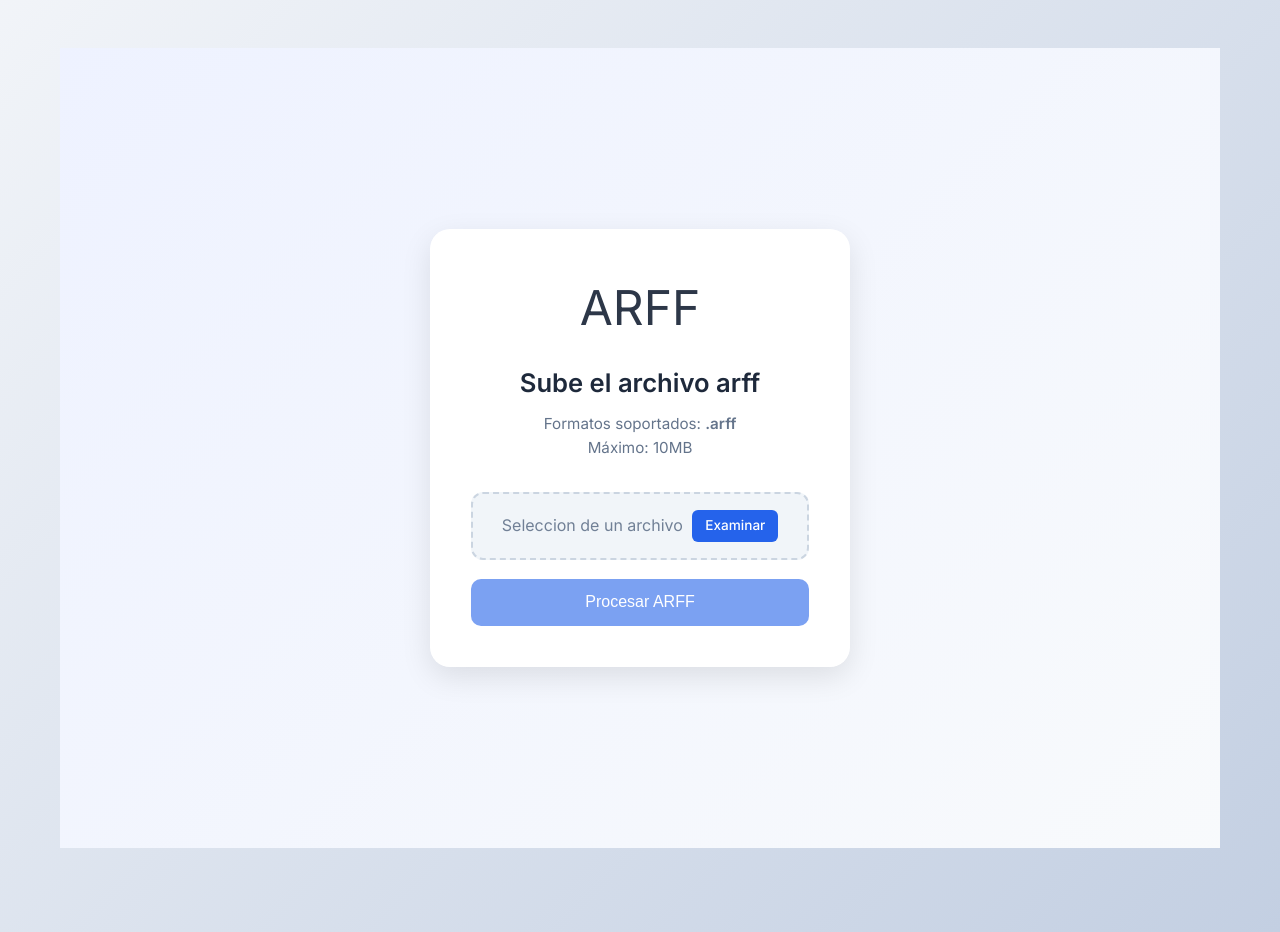
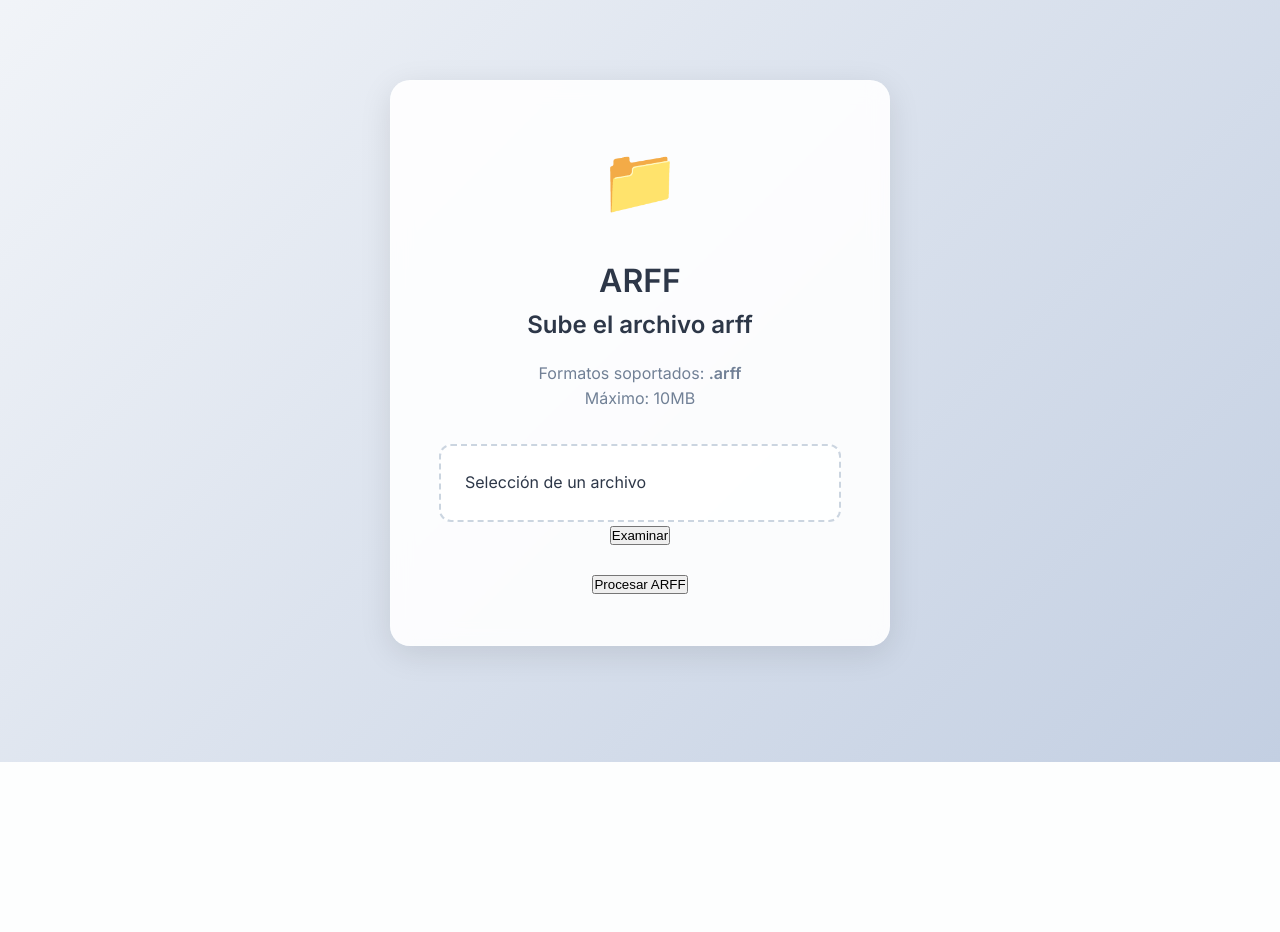
Before and after one commit to gaelmontoya/Archivos-Arff, a Django app: page / in a window 1280 px wide. Shown: the part 169-1101 px from the top of the page. After the commit the page ends 931 px from the top, so only its background shows below. Run offline with Django 5.2, Linux system fonts and the light colour scheme.

Commit message:
Refactor ARFF upload form and styles

```diff
--- a/templates/app_arff/upload.html
+++ b/templates/app_arff/upload.html
@@ -3,67 +3,64 @@
 {% block title %}Subir ARFF - Visualizador{% endblock %}
 
 {% block content %}
-<div class="upload-container" style="display:flex; justify-content:center; align-items:center; height:100vh; background:linear-gradient(135deg, #eef2ff 0%, #f8fafc 100%); font-family:'Inter', sans-serif;">
-
-    <div class="upload-card" style="background:#fff; width:420px; padding:2.5rem; border-radius:20px; box-shadow:0 10px 30px rgba(0,0,0,0.1); text-align:center;">
-
-        <div class="upload-icon" style="font-size:3rem; margin-bottom:1rem;">ARFF</div>
-        <h2 style="font-size:1.6rem; font-weight:600; color:#1e293b; margin-bottom:0.5rem;">Sube el archivo arff</h2>
-        <p class="upload-description" style="color:#64748b; font-size:0.95rem; margin-bottom:2rem;">
+<div class="upload-container">
+    <div class="upload-card">
+        <div class="upload-icon">📁</div>
+        <h1>ARFF</h1>
+        <h2>Sube el archivo arff</h2>
+        <p class="upload-description">
             Formatos soportados: <strong>.arff</strong><br>
             Máximo: 10MB
         </p>
 
-        <form id="uploadForm" class="upload-form">
-            <div class="file-input-wrapper" style="margin-bottom:1.2rem;">
-                <input type="file" id="arffFile" accept=".arff" class="file-input" style="display:none;">
-                <label for="arffFile" class="file-label"
-                       style="display:flex; justify-content:center; align-items:center; gap:0.6rem; background:#f1f5f9; border:2px dashed #cbd5e1; color:#334155; padding:1rem; border-radius:12px; cursor:pointer; transition:all 0.3s;">
-                    <span class="file-label-text">Seleccion de un archivo</span>
-                    <span class="file-label-browse" style="background:#2563eb; color:white; padding:0.3rem 0.8rem; border-radius:6px; font-size:0.85rem;">Examinar</span>
+        <!-- Formulario funcional -->
+        <form method="post" enctype="multipart/form-data" class="upload-form">
+            {% csrf_token %}
+            <div class="file-input-wrapper">
+                <input type="file" name="file" id="fileInput" accept=".arff" required hidden>
+                <label for="fileInput" class="file-label">
+                    Selección de un archivo
                 </label>
+                <button type="button" class="browse-btn" onclick="document.getElementById('fileInput').click();">
+                    Examinar
+                </button>
             </div>
 
-            <div id="fileInfo" class="file-info hidden"
-                 style="display:flex; justify-content:space-between; align-items:center; background:#f8fafc; border:1px solid #e2e8f0; border-radius:8px; padding:0.6rem 1rem; margin-bottom:1.2rem;">
-                <span id="fileName" class="file-name" style="font-size:0.9rem; color:#334155; overflow:hidden; text-overflow:ellipsis; white-space:nowrap;"></span>
-                <button type="button" id="removeFile" class="remove-btn"
-                        style="border:none; background:none; color:#ef4444; font-size:1.2rem; cursor:pointer;">×</button>
-            </div>
+            <!-- Mostrar nombre del archivo -->
+            <div id="fileNameDisplay" class="file-name"></div>
 
-            <button type="submit" id="uploadBtn" class="upload-btn" disabled
-                    style="width:100%; background:#2563eb; color:white; padding:0.9rem; border:none; border-radius:10px; font-size:1rem; font-weight:500; cursor:not-allowed; transition:all 0.3s;">
-                <span class="btn-text">Procesar ARFF</span>
-                <div class="loading-spinner hidden"
-                     style="margin-left:0.5rem; width:16px; height:16px; border:3px solid rgba(255,255,255,0.4); border-top:3px solid #fff; border-radius:50%; animation:spin 1s linear infinite;"></div>
+            <!-- Mostrar error (si existe) -->
+            {% if error %}
+            <p class="error-msg">{{ error }}</p>
+            {% endif %}
+
+            <button type="submit" id="processBtn" class="process-btn">
+                Procesar ARFF
             </button>
         </form>
-
-        <div id="message" class="message hidden"
-             style="margin-top:1.2rem; font-size:0.95rem; color:#334155;"></div>
     </div>
 </div>
-
-<style>
-@keyframes spin {
-  0% { transform: rotate(0deg); }
-  100% { transform: rotate(360deg); }
-}
-.file-label:hover {
-  background:#e2e8f0;
-  border-color:#2563eb;
-}
-.upload-btn.enabled {
-  cursor:pointer !important;
-  background:#2563eb !important;
-}
-.upload-btn.enabled:hover {
-  background:#1d4ed8 !important;
-}
-</style>
-
 {% endblock %}
 
 {% block scripts %}
-<script src="/static/js/upload.js"></script>
+<script>
+    // Mostrar nombre del archivo seleccionado
+    const fileInput = document.getElementById("fileInput");
+    const fileNameDisplay = document.getElementById("fileNameDisplay");
+    const processBtn = document.getElementById("processBtn");
+
+    fileInput.addEventListener("change", () => {
+        if (fileInput.files.length > 0) {
+            fileNameDisplay.textContent = fileInput.files[0].name;
+            fileNameDisplay.classList.remove("error");
+        } else {
+            fileNameDisplay.textContent = "";
+        }
+    });
+
+    // Mostrar animación al enviar
+    document.querySelector(".upload-form").addEventListener("submit", () => {
+        processBtn.innerHTML = '<span class="loader"></span>';
+    });
+</script>
 {% endblock %}
```
